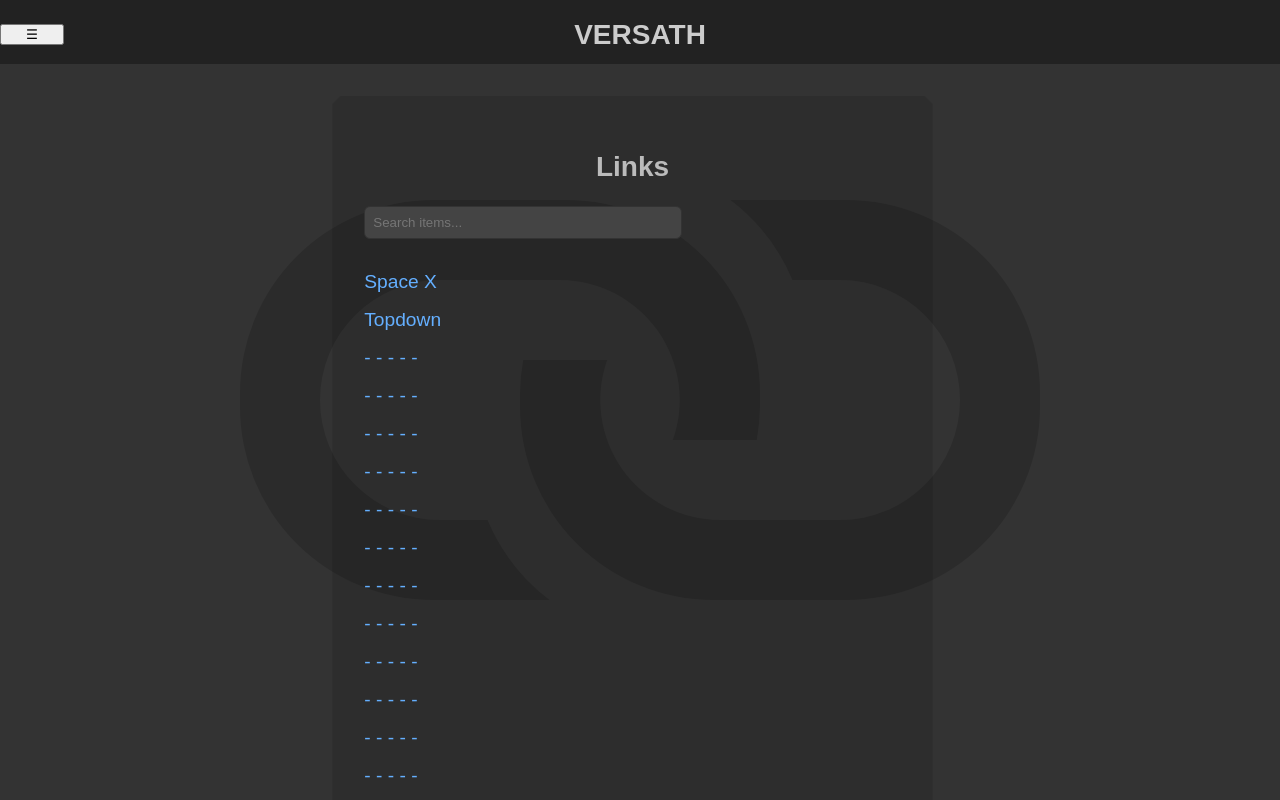
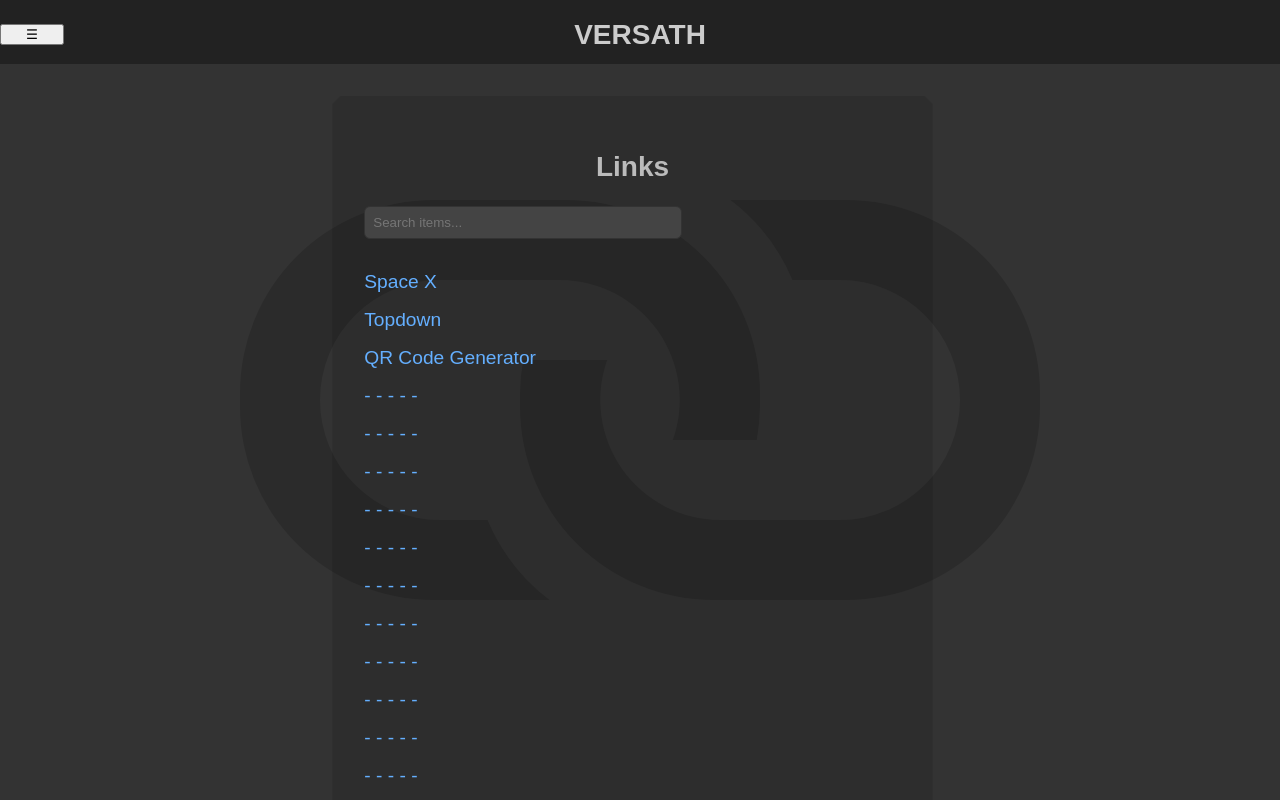
Before and after one commit to Vexn137/Versath, a plain HTML site: page index.html in a window 1280 px wide. Drawn offline with Linux system fonts and the light colour scheme.

Commit message:
Adding the QR Code Generator
Just a new link

```diff
--- a/index.html
+++ b/index.html
@@ -28,7 +28,7 @@
                 <ul id="linkList">
                     <li><a href="https://html-preview.github.io/?url=https://github.com/Vexn137/SpaceV/blob/main/spacev2/game_page/index.html">Space X</a></li>
                     <li><a href="https://html-preview.github.io/?url=https://github.com/Vexn137/TopDown/blob/main/topdown/game_page/index.html">Topdown</a></li>
-                    <li><a href="">- - - - -</a></li>
+                    <li><a href="https://html-preview.github.io/?url=https://github.com/Vexn137/QR-Code-Generator/blob/main/index.html">QR Code Generator</a></li>
                     <li><a href="">- - - - -</a></li>
                     <li><a href="">- - - - -</a></li>
                     <li><a href="">- - - - -</a></li>
```
